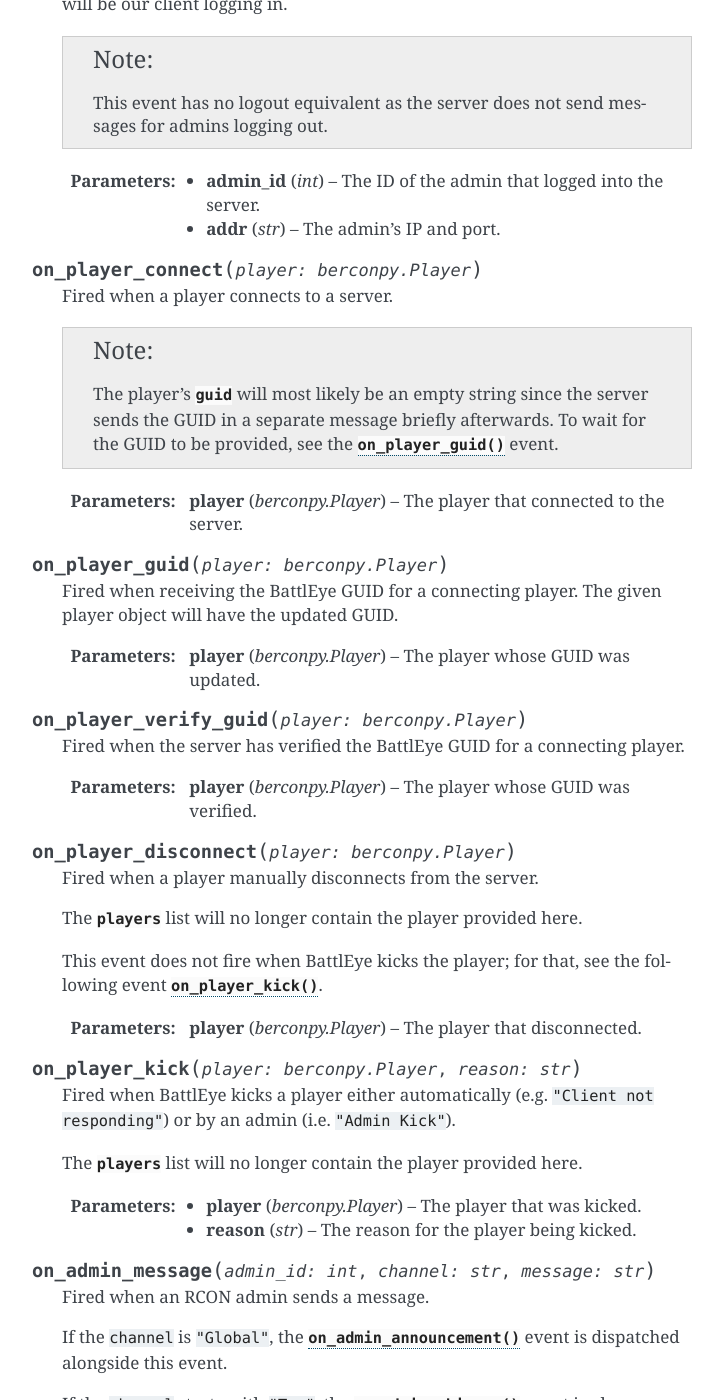
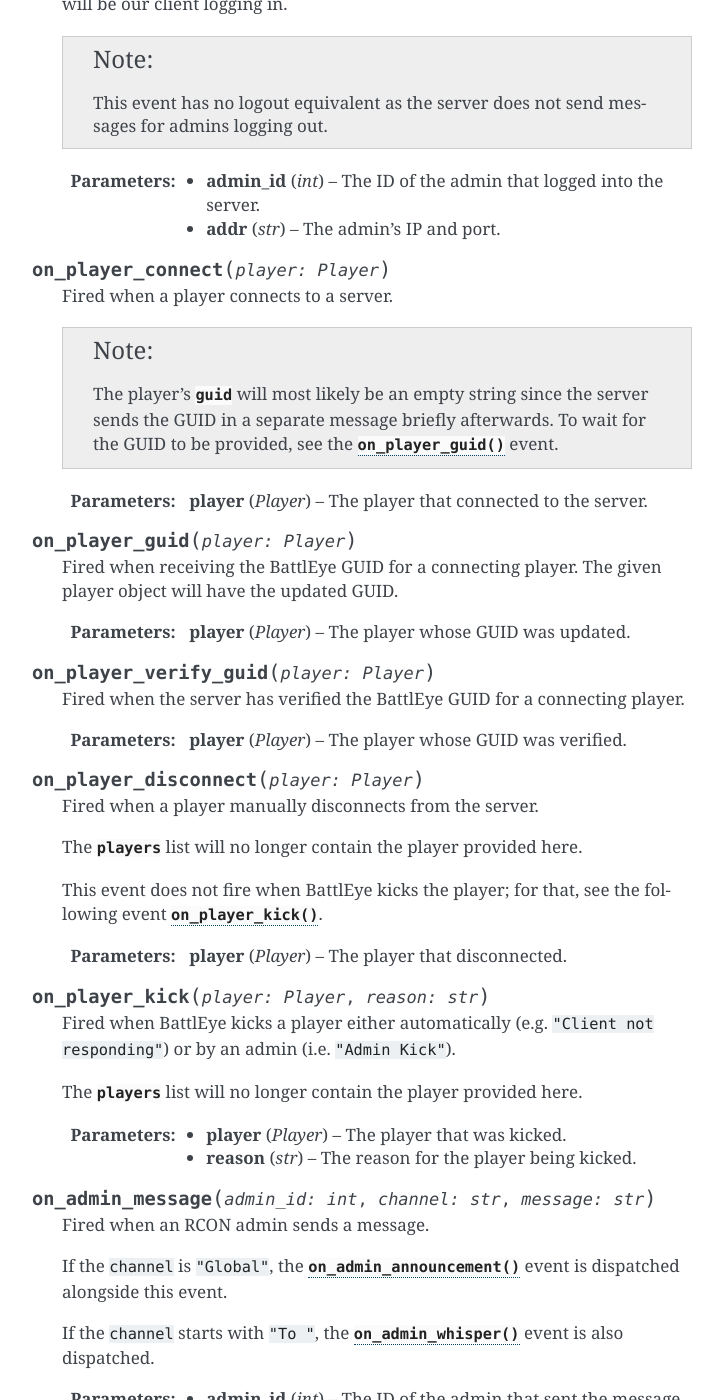
Before and after one commit to thegamecracks/berconpy, a Sphinx documentation site: the page built from docs/source/events.rst, in a window 1280 px wide and 1400 px high, scrolled down 745 px. Shown: the whole window, without its empty margins (388-1111 px from the left). Built offline with Sphinx 7.4.7, drawn with Linux system fonts in a browser that asks for light colours; some of the changed lines change nothing that is shown; some of the changed text lies outside the part shown.

Commit message:
Cross-reference the base Player class in events.rst

```diff
--- a/docs/source/events.rst
+++ b/docs/source/events.rst
@@ -49,34 +49,34 @@ method or the :py:meth:`~berconpy.AsyncRCONClient.listen()` decorator.
     :param int admin_id: The ID of the admin that logged into the server.
     :param str addr: The admin's IP and port.
 
-.. py:function:: on_player_connect(player: berconpy.Player)
+.. py:function:: on_player_connect(player: ~berconpy.player.Player)
 
     Fired when a player connects to a server.
 
     .. note::
 
-        The player's :py:attr:`~berconpy.Player.guid` will most likely be
+        The player's :py:attr:`~berconpy.player.Player.guid` will most likely be
         an empty string since the server sends the GUID in
         a separate message briefly afterwards. To wait for the GUID
         to be provided, see the :py:func:`on_player_guid` event.
 
-    :param berconpy.Player player: The player that connected to the server.
+    :param ~berconpy.player.Player player: The player that connected to the server.
 
-.. py:function:: on_player_guid(player: berconpy.Player)
+.. py:function:: on_player_guid(player: ~berconpy.player.Player)
 
     Fired when receiving the BattlEye GUID for a connecting player.
     The given player object will have the updated GUID.
 
-    :param berconpy.Player player: The player whose GUID was updated.
+    :param ~berconpy.player.Player player: The player whose GUID was updated.
 
-.. py:function:: on_player_verify_guid(player: berconpy.Player)
+.. py:function:: on_player_verify_guid(player: ~berconpy.player.Player)
 
     Fired when the server has verified the BattlEye GUID
     for a connecting player.
 
-    :param berconpy.Player player: The player whose GUID was verified.
+    :param ~berconpy.player.Player player: The player whose GUID was verified.
 
-.. py:function:: on_player_disconnect(player: berconpy.Player)
+.. py:function:: on_player_disconnect(player: ~berconpy.player.Player)
 
     Fired when a player manually disconnects from the server.
 
@@ -86,9 +86,9 @@ method or the :py:meth:`~berconpy.AsyncRCONClient.listen()` decorator.
     This event does not fire when BattlEye kicks the player;
     for that, see the following event :py:func:`on_player_kick()`.
 
-    :param berconpy.Player player: The player that disconnected.
+    :param ~berconpy.player.Player player: The player that disconnected.
 
-.. py:function:: on_player_kick(player: berconpy.Player, reason: str)
+.. py:function:: on_player_kick(player: ~berconpy.player.Player, reason: str)
 
     Fired when BattlEye kicks a player either automatically
     (e.g. ``"Client not responding"``) or by an admin (i.e. ``"Admin Kick"``).
@@ -96,7 +96,7 @@ method or the :py:meth:`~berconpy.AsyncRCONClient.listen()` decorator.
     The :py:attr:`~berconpy.AsyncRCONClient.players` list will
     no longer contain the player provided here.
 
-    :param berconpy.Player player: The player that was kicked.
+    :param ~berconpy.player.Player player: The player that was kicked.
     :param str reason: The reason for the player being kicked.
 
 .. py:function:: on_admin_message(admin_id: int, channel: str, message: str)
@@ -120,7 +120,7 @@ method or the :py:meth:`~berconpy.AsyncRCONClient.listen()` decorator.
     :param int admin_id: The ID of the admin that sent the message.
     :param str message: The message that was sent by the admin.
 
-.. py:function:: on_admin_whisper(player: berconpy.Player, admin_id: int, message: str)
+.. py:function:: on_admin_whisper(player: ~berconpy.player.Player, admin_id: int, message: str)
 
     Fired when an RCON admin sends a message to a specific player.
 
@@ -129,14 +129,14 @@ method or the :py:meth:`~berconpy.AsyncRCONClient.listen()` decorator.
         This event may potentially not get dispatched if the player's name
         could not be found in the client's cache.
 
-    :param berconpy.Player player: The player that the message was directed towards.
+    :param ~berconpy.player.Player player: The player that the message was directed towards.
     :param int admin_id: The ID of the admin that sent the message.
     :param str message: The message that was sent by the admin.
 
-.. py:function:: on_player_message(player: berconpy.Player, channel: str, message: str)
+.. py:function:: on_player_message(player: ~berconpy.player.Player, channel: str, message: str)
 
     Fired when a player sends a message.
 
-    :param berconpy.Player player: The player that the message was directed towards.
+    :param ~berconpy.player.Player player: The player that the message was directed towards.
     :param str channel: The name of the channel the message was sent to.
     :param str message: The message that was sent by the admin.
```
